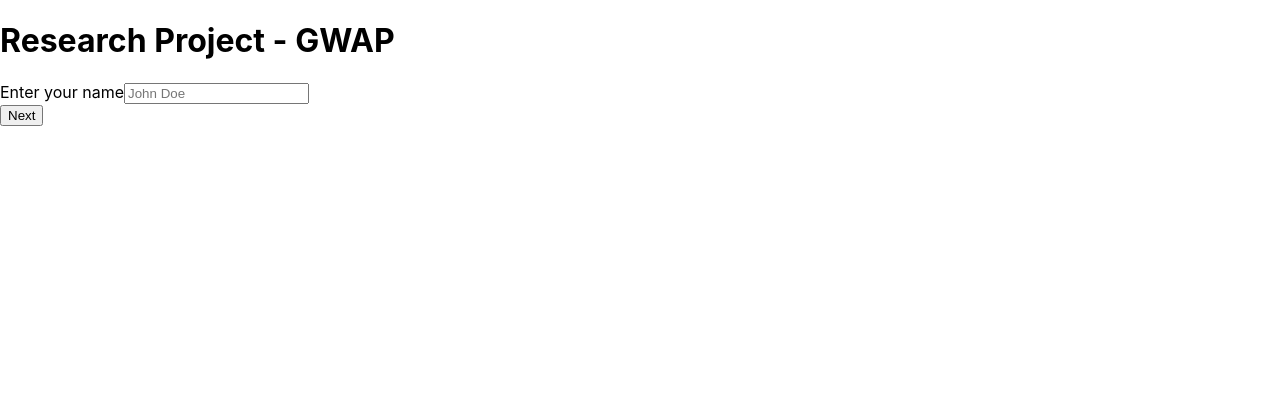
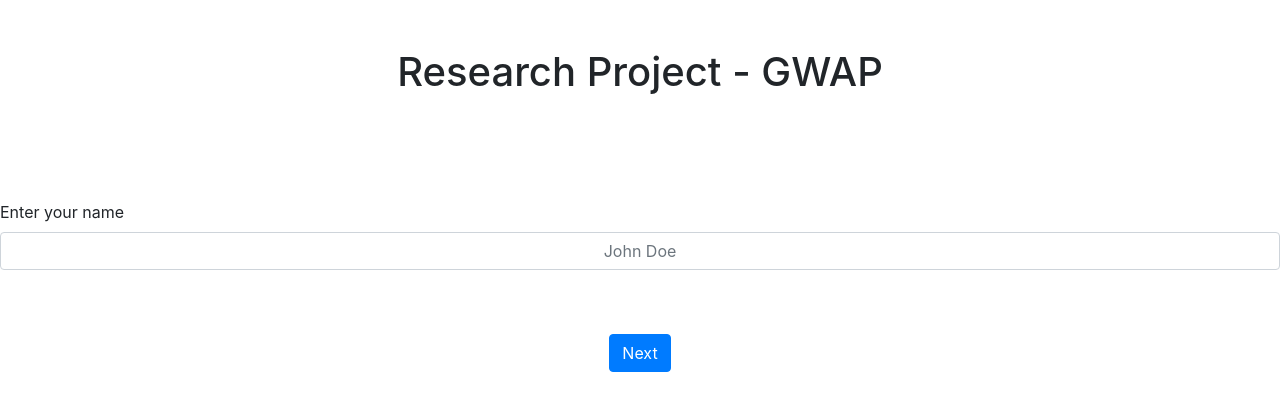
Before and after one commit to nehalicious/GWAP-frontend, a React (Create React App) app in the folder client/: page /EntryScreen in a window 1280 px wide. Shown: the top 410 px of the page. Built offline with nearby package versions, Linux system fonts and the light colour scheme.

Commit message:
Add bootstrap styles

```diff
--- a/client/public/index.html
+++ b/client/public/index.html
@@ -2,6 +2,12 @@
 <html lang="en">
   <head>
     <meta charset="utf-8" />
+     <link
+          rel="stylesheet"
+          href="https://maxcdn.bootstrapcdn.com/bootstrap/4.5.0/css/bootstrap.min.css"
+          integrity="sha384-9aIt2nRpC12Uk9gS9baDl411NQApFmC26EwAOH8WgZl5MYYxFfc+NcPb1dKGj7Sk"
+          crossorigin="anonymous"
+  />
     <link rel="icon" href="%PUBLIC_URL%/favicon.ico" />
     <meta name="viewport" content="width=device-width, initial-scale=1" />
     <meta name="theme-color" content="#000000" />
--- a/client/src/App.css
+++ b/client/src/App.css
@@ -1,38 +1,11 @@
-.App {
-  text-align: center;
+.heading {
+  color: #4D3F3F;
+  font-weight: bold;
+  font-size: 8.5vh;
+  line-height: 9.5vh;
 }
 
-.App-logo {
-  height: 40vmin;
-  pointer-events: none;
+.description {
+  color: #5F4D4D;
+  font-size: 2.5vh;
 }
-
-@media (prefers-reduced-motion: no-preference) {
-  .App-logo {
-    animation: App-logo-spin infinite 20s linear;
-  }
-}
-
-.App-header {
-  background-color: #282c34;
-  min-height: 100vh;
-  display: flex;
-  flex-direction: column;
-  align-items: center;
-  justify-content: center;
-  font-size: calc(10px + 2vmin);
-  color: white;
-}
-
-.App-link {
-  color: #61dafb;
-}
-
-@keyframes App-logo-spin {
-  from {
-    transform: rotate(0deg);
-  }
-  to {
-    transform: rotate(360deg);
-  }
-}
--- a/client/src/EntryScreen/index.js
+++ b/client/src/EntryScreen/index.js
@@ -1,9 +1,11 @@
 import React, {useState} from 'react';
 import Container from "react-bootstrap/Container";
 import Form from "react-bootstrap/Form";
+import Col from "react-bootstrap/Col";
+import Row from "react-bootstrap/Row"
 import Button from 'react-bootstrap/Button';
 
-import {setPlayer} from "../actions/player";
+import {setPlayer, setScore} from "../actions/player";
 import {useDispatch} from "react-redux";
 import {useHistory} from "react-router-dom"
 
@@ -15,6 +17,12 @@ export default function EntryScreen() {
     const dispatch = useDispatch();
     const history = useHistory();
 
+    const containerStyle = {
+        width: '100%',
+        textAlignLast:'center',
+        minHeight: '100vh'
+    };
+
     const submit = () => {
         if(name === null || name==='') {
             setInvalid(true)
@@ -23,6 +31,7 @@ export default function EntryScreen() {
                 .then(res => {
                     console.log(res);
                     dispatch(setPlayer(res.data._id));
+                    dispatch(setScore(res.data.points));
                     history.push('/EnterGameScreen')
                 })
                 .catch(error => console.log(error))
@@ -30,17 +39,22 @@ export default function EntryScreen() {
     };
 
     return (
-        <Container fluid>
+        <Container style={containerStyle} fluid>
 
-            <h1>Research Project - GWAP</h1>
+            <h1 className="p-5">Research Project - GWAP</h1>
 
-            <Form.Group controlId="name">
-                <Form.Label>Enter your name</Form.Label>
-                <Form.Control
-                    type="text"
-                    placeholder="John Doe"
-                    onChange={e=>{setInvalid(false); setName(e.target.value)}}/>
+            <Form.Group className="py-5" controlId="name">
+                <Row>
+                    <Form.Label>Enter your name</Form.Label>
+                </Row>
+                <Row>
+                    <Form.Control
+                        type="text"
+                        placeholder="John Doe"
+                        onChange={e=>{setInvalid(false); setName(e.target.value)}}/>
+                </Row>
             </Form.Group>
+
 
             <Button onClick={submit}>
                 Next
--- a/client/src/actions/player.js
+++ b/client/src/actions/player.js
@@ -11,3 +11,10 @@ export const setScore = score => {
     payload: score
   }
 };
+
+const setPlayerType = type => {
+  return {
+    type: 'SETTYPE',
+    payload: type
+  }
+}
--- a/client/src/reducers/playerReducer.js
+++ b/client/src/reducers/playerReducer.js
@@ -13,3 +13,11 @@ export const score = (state=0, action) => {
         return state
     }
 };
+
+export const player_type = (state='', action)=> {
+    if(action.type === 'SETTYPE') {
+        return action.payload
+    } else {
+        return state
+    }
+};
--- a/client/src/reducers/rootReducer.js
+++ b/client/src/reducers/rootReducer.js
@@ -1,8 +1,8 @@
 import {combineReducers} from 'redux'
-import { player } from './playerReducer'
+import { player, score, player_type } from './playerReducer'
 
 const rootReducer = combineReducers({
-    player
+    player, score, player_type
 });
 
 export default rootReducer;
```
